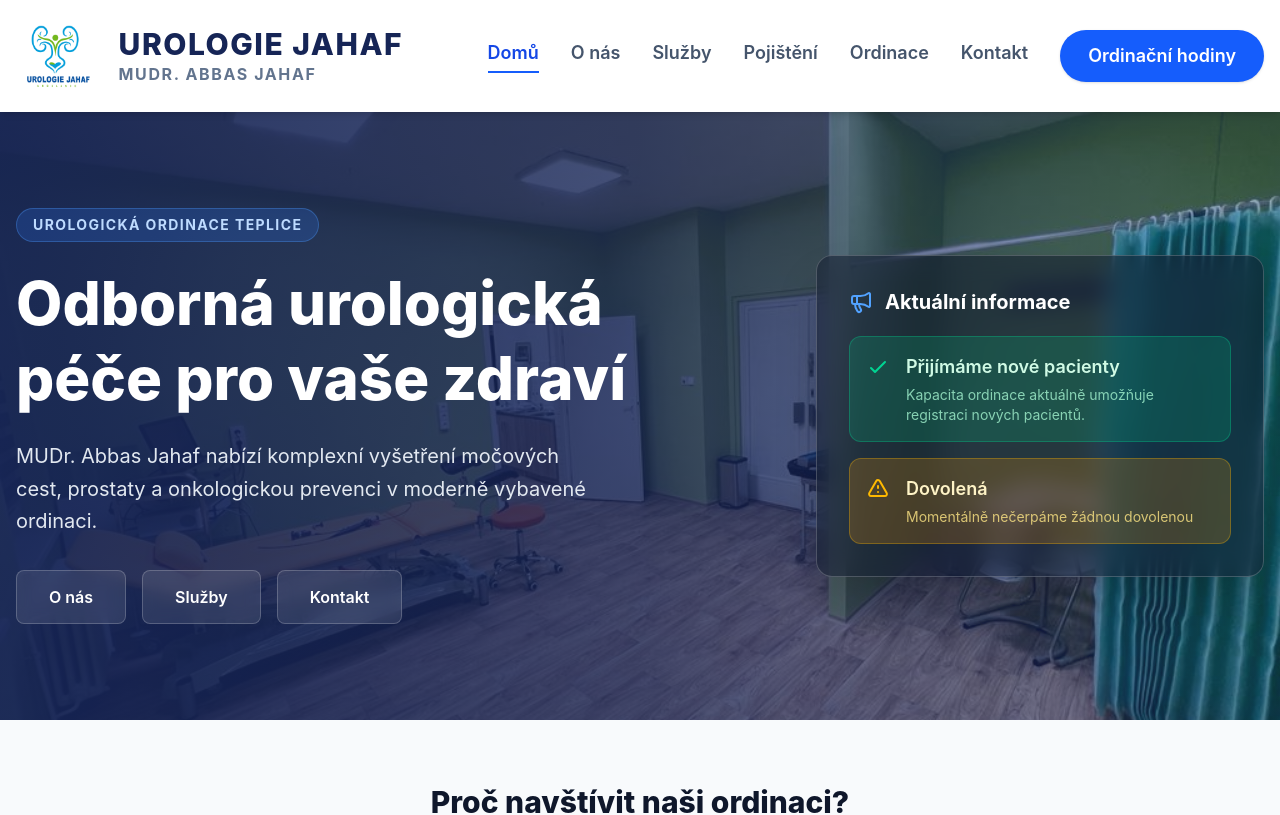
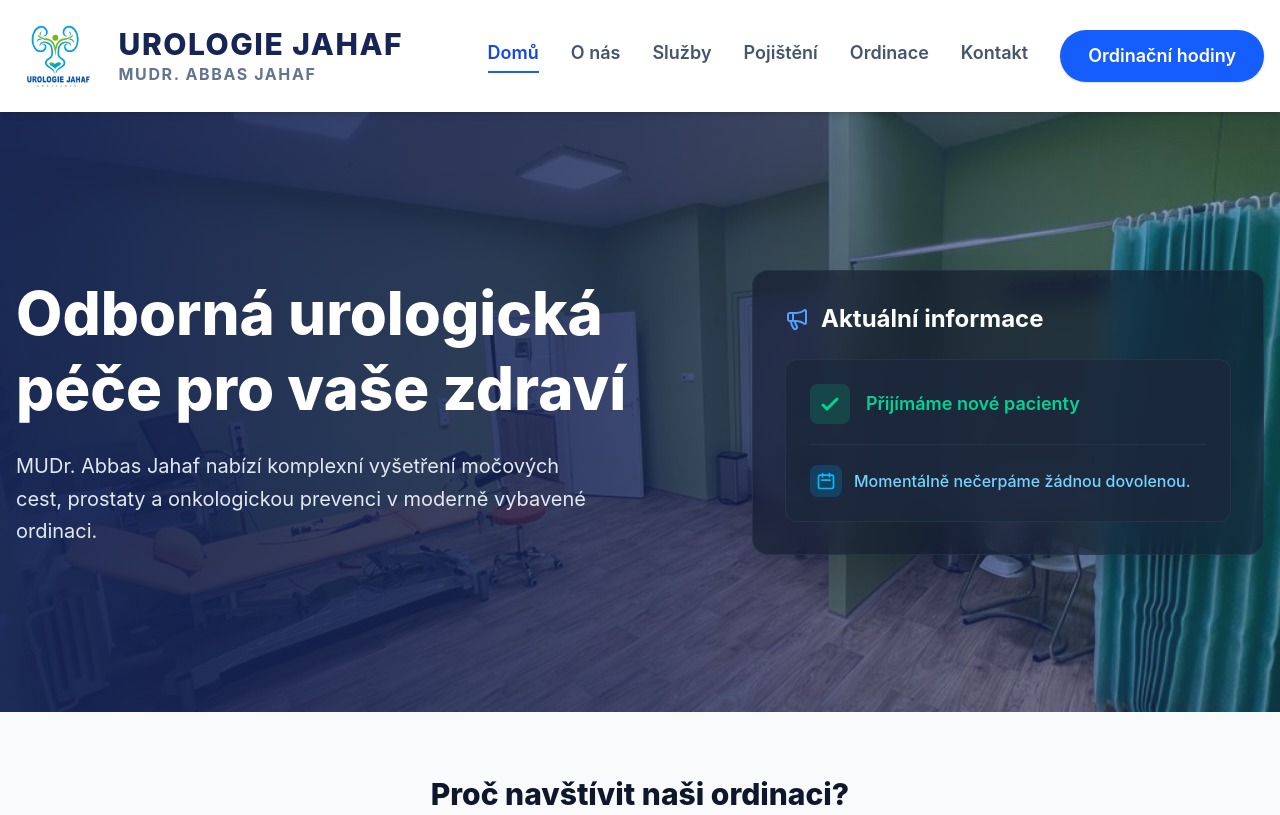
Before and after one commit to amjedq7/web-jahaf, a React (Vite) app: page /#/ in a window 1280 px wide. Shown: the top 815 px of the page. Built offline with nearby package versions, Linux system fonts and the light colour scheme.

Commit message:
edit actual info bar

```diff
--- a/src/pages/Home.tsx
+++ b/src/pages/Home.tsx
@@ -1,4 +1,3 @@
-import { Link } from 'react-router-dom'
 import { Megaphone } from 'lucide-react'
 import bgImage from '../assets/web-jahaf-background.jpeg'
 
@@ -16,74 +15,45 @@ export default function Home() {
         <div className="container mx-auto px-4 z-10 text-white flex flex-col lg:flex-row gap-12 lg:gap-8 items-center justify-between">
 
           {/* Levá strana - Hlavní text */}
-          <div className="max-w-2xl lg:w-3/5">
-            <span className="bg-blue-500/20 text-blue-200 border border-blue-400/30 px-4 py-1.5 rounded-full text-sm font-bold tracking-widest uppercase inline-block">
-              Urologická ordinace Teplice
-            </span>
-
-            <h1 className="text-4xl md:text-5xl lg:text-6xl font-extrabold mt-6 mb-6 leading-tight">
+          <div className="max-w-2xl lg:w-1/2">
+            <h1 className="text-4xl md:text-5xl lg:text-6xl font-extrabold mb-6 leading-tight">
               Odborná urologická péče pro vaše zdraví
             </h1>
 
-            <p className="text-lg md:text-xl text-slate-200 mb-8 leading-relaxed max-w-xl">
+            <p className="text-lg md:text-xl text-slate-200 leading-relaxed max-w-xl">
               MUDr. Abbas Jahaf nabízí komplexní vyšetření močových cest, prostaty a onkologickou prevenci v moderně vybavené ordinaci.
             </p>
-
-            <div className="flex flex-col sm:flex-row flex-wrap gap-4">
-              <Link
-                to="/o-nas"
-                className="bg-white/10 hover:bg-white/20 text-white text-center px-8 py-3.5 rounded-lg font-semibold backdrop-blur-sm border border-white/20 transition-colors"
-              >
-                O nás
-              </Link>
-              <Link
-                to="/sluzby"
-                className="bg-white/10 hover:bg-white/20 text-white text-center px-8 py-3.5 rounded-lg font-semibold backdrop-blur-sm border border-white/20 transition-colors"
-              >
-                Služby
-              </Link>
-              <Link
-                to="/kontakt"
-                className="bg-white/10 hover:bg-white/20 text-white text-center px-8 py-3.5 rounded-lg font-semibold backdrop-blur-sm border border-white/20 transition-colors"
-              >
-                Kontakt
-              </Link>
-            </div>
           </div>
 
           {/* Pravá strana - Informační panel */}
-          <div className="w-full lg:w-2/5 max-w-md mx-auto lg:mx-0">
-            <div className="bg-slate-900/50 backdrop-blur-md border border-white/20 rounded-2xl p-6 lg:p-8 shadow-2xl">
-              <h3 className="text-xl font-bold text-white mb-5 flex items-center gap-3">
+          <div className="w-full lg:w-1/2 max-w-lg mx-auto lg:mx-0 lg:ml-auto">
+            <div className="bg-slate-900/60 backdrop-blur-md border border-slate-700/50 rounded-2xl p-6 lg:p-8 shadow-2xl">
+              <h3 className="text-2xl font-bold text-white mb-6 flex items-center gap-3">
                 <Megaphone className="w-6 h-6 text-blue-400" /> Aktuální informace
               </h3>
 
-              <div className="space-y-4">
+              <div className="bg-slate-800/80 border border-slate-700/50 rounded-xl p-5 lg:p-6">
 
                 {/* Přijímáme nové pacienty */}
-                <div className="bg-emerald-500/20 border border-emerald-400/30 rounded-xl p-4 flex items-start gap-4">
-                  <div className="text-emerald-400 mt-0.5">
+                <div className="flex items-center gap-4 mb-5">
+                  <div className="text-emerald-400 bg-emerald-500/20 p-2 rounded-lg shrink-0">
                     <svg className="w-6 h-6" fill="none" stroke="currentColor" viewBox="0 0 24 24">
-                      <path strokeLinecap="round" strokeLinejoin="round" strokeWidth={2} d="M5 13l4 4L19 7" />
+                      <path strokeLinecap="round" strokeLinejoin="round" strokeWidth={3} d="M5 13l4 4L19 7" />
                     </svg>
                   </div>
-                  <div>
-                    <h4 className="font-semibold text-emerald-100 text-lg">Přijímáme nové pacienty</h4>
-                    <p className="text-sm text-emerald-200/80 mt-1">Kapacita ordinace aktuálně umožňuje registraci nových pacientů.</p>
-                  </div>
+                  <h4 className="font-semibold text-emerald-400 text-lg">Přijímáme nové pacienty</h4>
                 </div>
 
-                {/* Upozornění na dovolenou */}
-                <div className="bg-amber-500/20 border border-amber-400/30 rounded-xl p-4 flex items-start gap-4">
-                  <div className="text-amber-400 mt-0.5">
-                    <svg className="w-6 h-6" fill="none" stroke="currentColor" viewBox="0 0 24 24">
-                      <path strokeLinecap="round" strokeLinejoin="round" strokeWidth={2} d="M12 9v2m0 4h.01m-6.938 4h13.856c1.54 0 2.502-1.667 1.732-3L13.732 4c-.77-1.333-2.694-1.333-3.464 0L3.34 16c-.77 1.333.192 3 1.732 3z" />
-                    </svg>
-                  </div>
-                  <div>
-                    <h4 className="font-semibold text-amber-100 text-lg">Dovolená</h4>
-                    <p className="text-sm text-amber-200/80 mt-1">Momentálně nečerpáme žádnou dovolenou</p>
-                  </div>
+                {/* Oddělovač a informace o dovolené */}
+                <div className="border-t border-slate-700/50 pt-5">
+                  <p className="text-sky-300 flex items-center gap-3 font-medium text-base">
+                    <span className="text-sky-400 shrink-0 bg-sky-500/20 p-1.5 rounded-lg">
+                      <svg className="w-5 h-5" fill="none" stroke="currentColor" viewBox="0 0 24 24">
+                        <path strokeLinecap="round" strokeLinejoin="round" strokeWidth={2} d="M8 7V3m8 4V3m-9 8h10M5 21h14a2 2 0 002-2V7a2 2 0 00-2-2H5a2 2 0 00-2 2v12a2 2 0 002 2z" />
+                      </svg>
+                    </span>
+                    Momentálně nečerpáme žádnou dovolenou.
+                  </p>
                 </div>
 
               </div>
```
